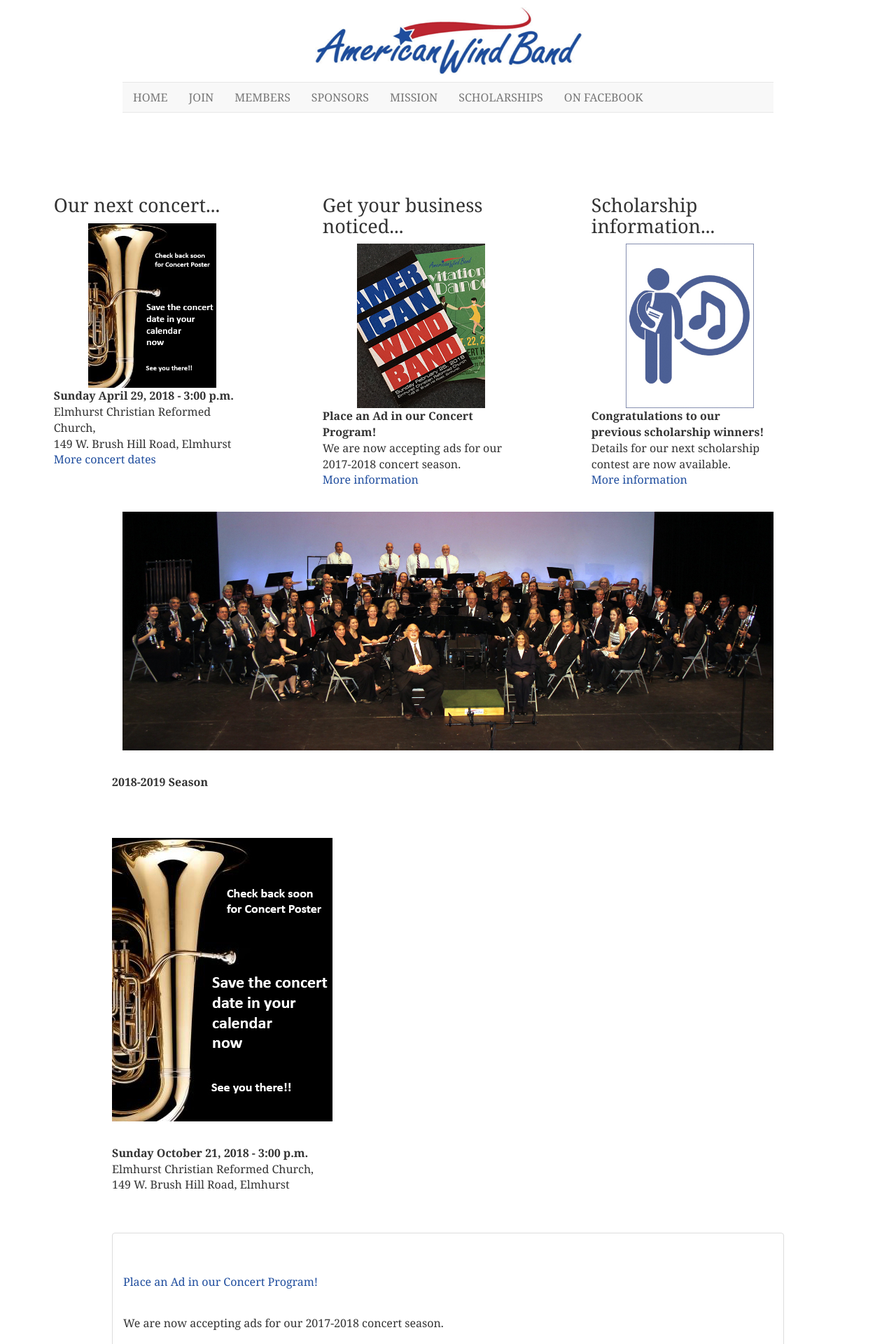
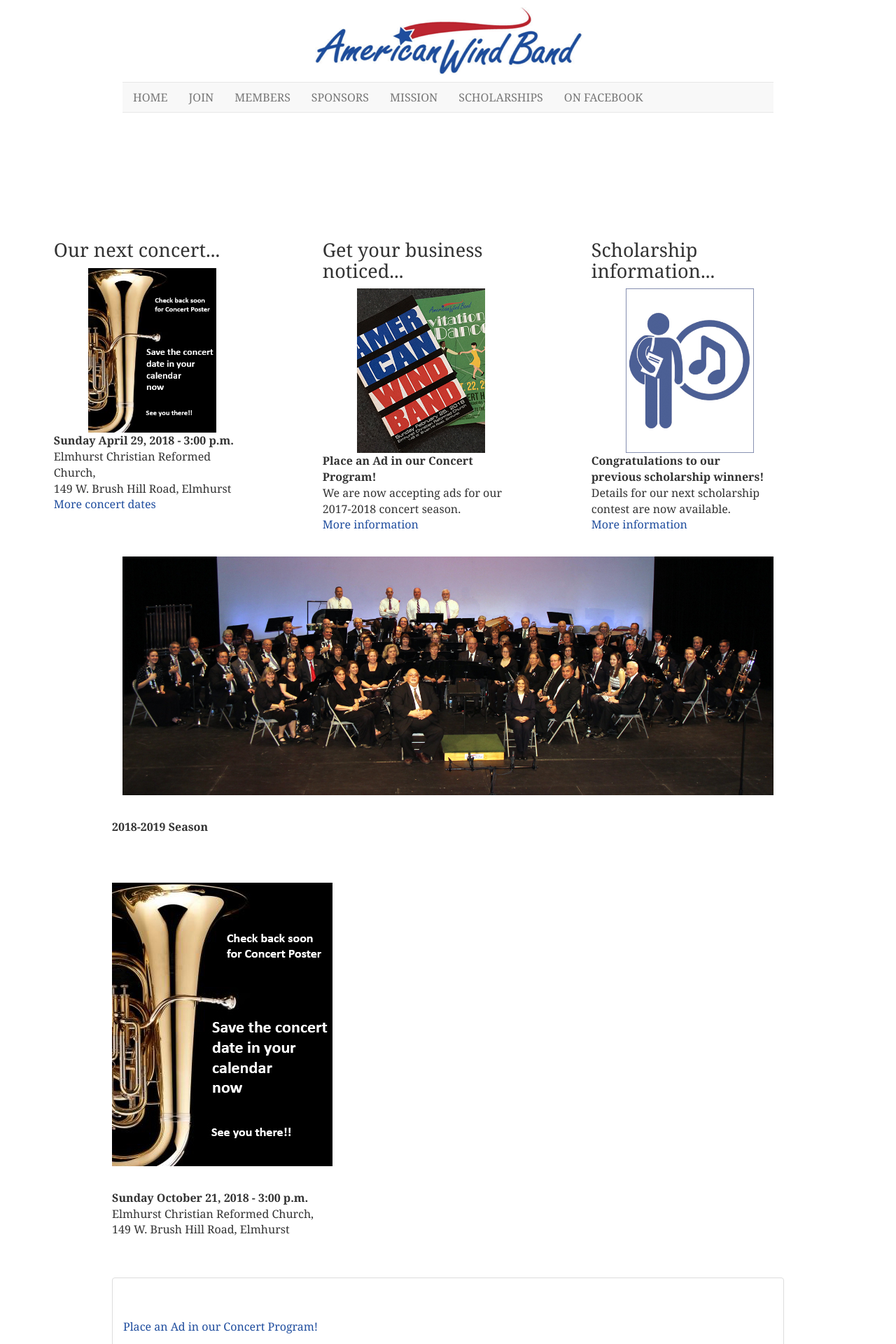
Before and after one commit to americanwindband/americanwindband.github.io, a Jekyll site: the page built from index.html, in a window 1280 px wide. Shown: the top 1920 px of the page at 70% size. Built offline with Jekyll 4.4.1, drawn with Linux system fonts in a browser that asks for light colours.

Commit message:
Add files via upload

```diff
--- a/css/index-styles.css
+++ b/css/index-styles.css
@@ -11,7 +11,7 @@
     float: left;
     background-color: rgba(255,255,255,0.85);
     margin-right: 1%;
-    padding-top: 5%;
+    padding-top: 10%;
     display: block;
 }
 .section-advertise-tile {
@@ -25,7 +25,7 @@
     background-color: rgba(255,255,255,0.85);
     margin-left: 5%;
     margin-right: 1%;
-    padding-top: 5%;
+    padding-top: 10%;
     display: block;
 }
 
```
